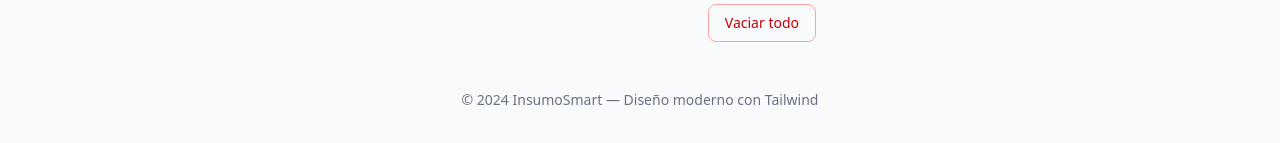
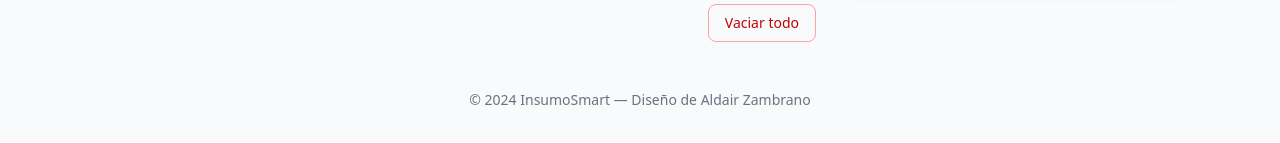
Before and after one commit to AldairZambrano/Calculador_de_mezclas, a React (Vite) app: page / in a window 1280 px wide. Shown: the part 351-494 px from the top of the page. Built offline with nearby package versions, Linux system fonts and the light colour scheme.

Commit message:
modificacion en el footer

```diff
--- a/src/components/Footer.jsx
+++ b/src/components/Footer.jsx
@@ -2,7 +2,7 @@
 function Footer() {
   return (
     <footer className="text-sm text-gray-500 dark:text-gray-400 text-center py-6">
-      © {new Date().getFullYear()} InsumoSmart — Diseño moderno con Tailwind
+      © {new Date().getFullYear()} InsumoSmart — Diseño de Aldair Zambrano
     </footer>
   );
 }
```
